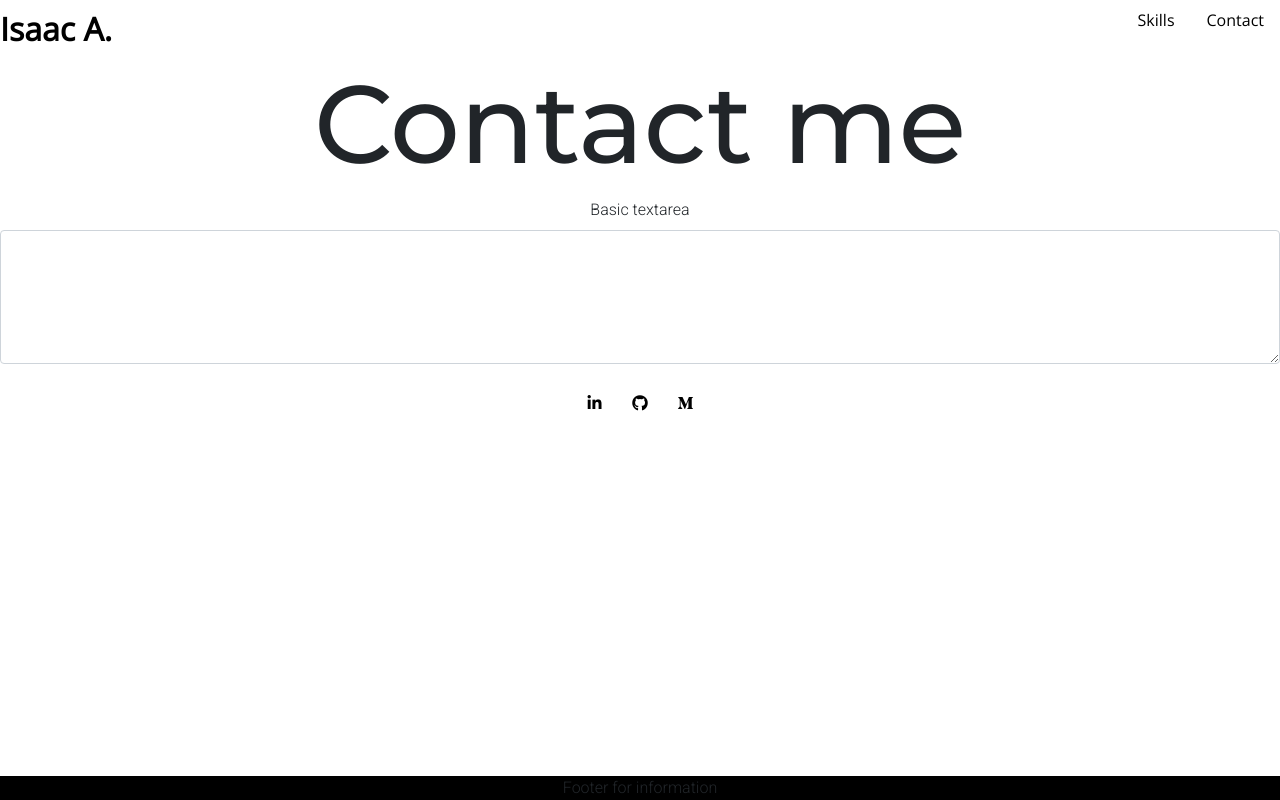
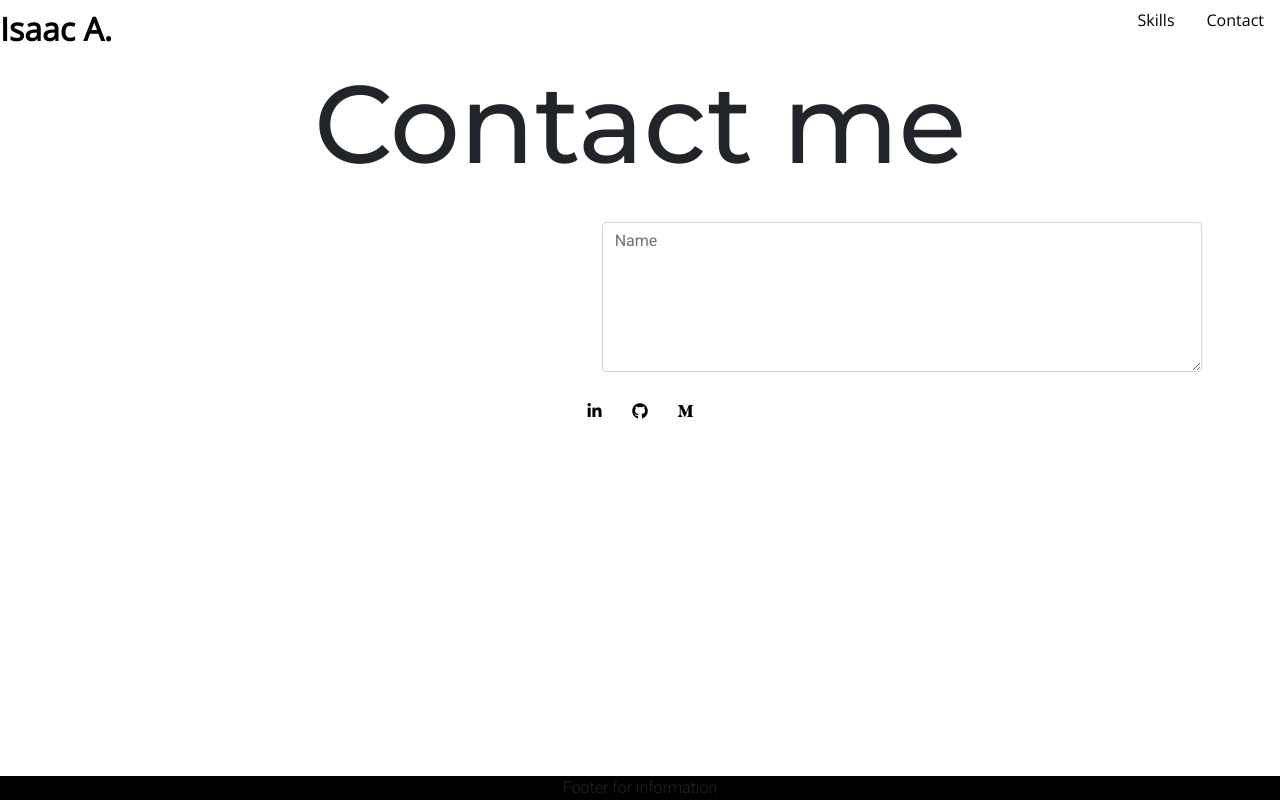
Before and after one commit to IA26/my-portfolio, a React (Create React App) app: page /contact in a window 1280 px wide. Built offline with nearby package versions, Linux system fonts and the light colour scheme.

Commit message:
added css for centering

```diff
--- a/src/App.css
+++ b/src/App.css
@@ -109,3 +109,14 @@
   font-family: 'Montserrat', sans-serif;
   font-size: 110px;
 }
+
+#textarea {
+  width: 600px;
+  height: 150px;
+  margin-left: auto;
+  margin-right: auto;
+}
+
+.form-group {
+
+}
--- a/src/containers/Contact.js
+++ b/src/containers/Contact.js
@@ -1,29 +1,27 @@
 import React from "react";
 import {
- MDBIcon, MDBContainer, MDBInput
+ MDBIcon, MDBContainer, MDBCol
 } from "mdbreact";
 
 function Contact(props) {
     return (
        <>
        <div className="contact-content">
-           <h1 id="contact-id">Contact me</h1>
+
+
+
+        <h1 id="contact-id">Contact me</h1>
 
 
 
 
 
+        <div className="form d-flex justify-content-center">
+            <MDBCol md="1" className="form-group">
+                <label htmlFor="exampleFormControlTextarea1"></label>
+                <textarea className="form-control " id="textarea" rows="2" placeholder="Name"/>
+            </MDBCol>
 
-
-        <div className="form-group">
-            <label htmlFor="exampleFormControlTextarea1">
-            Basic textarea
-            </label>
-            <textarea
-            className="form-control"
-            id="exampleFormControlTextarea1"
-            rows="5"
-            />
         </div>
 
 
```
